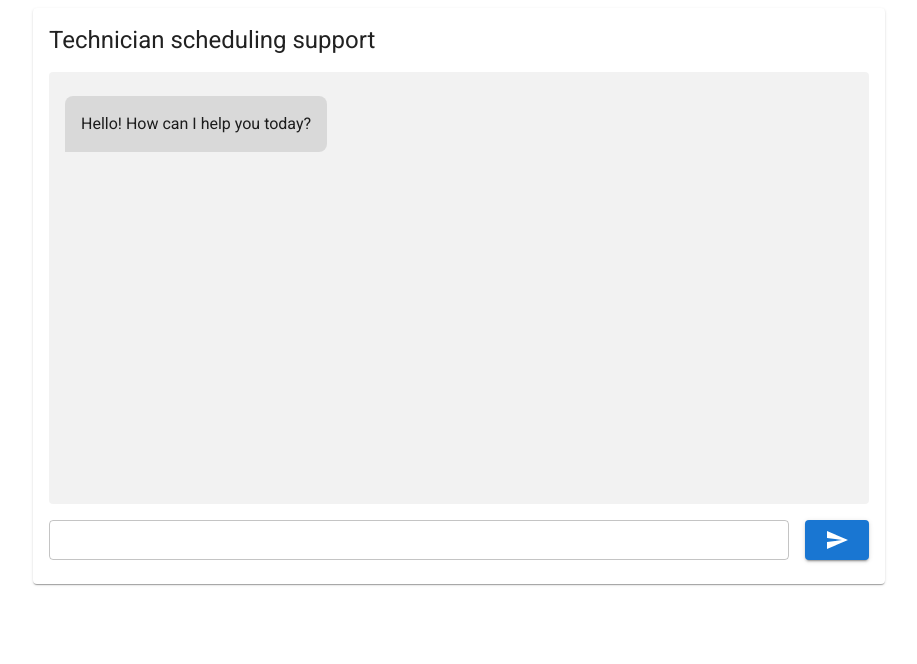
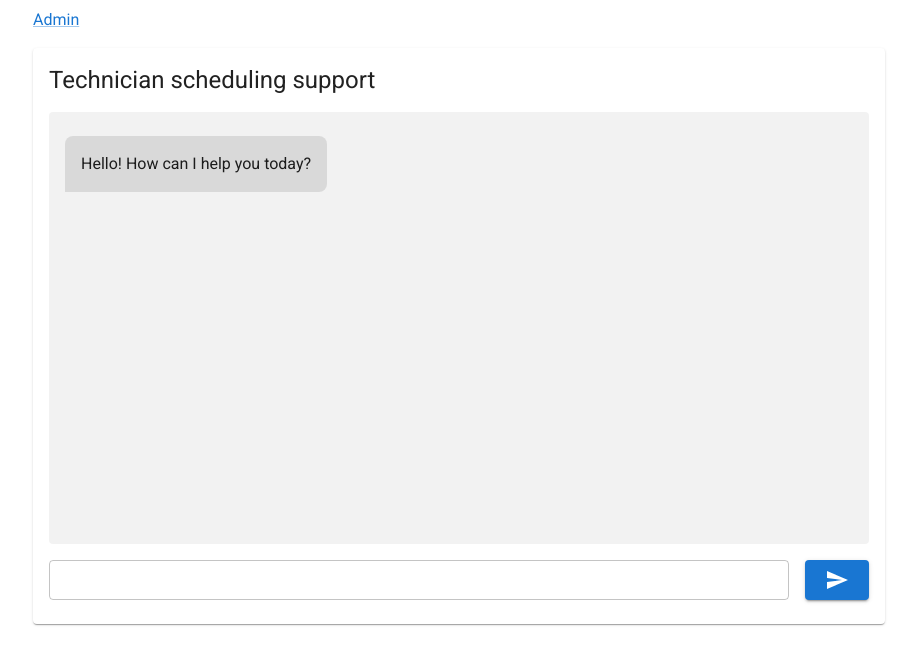
Before and after one commit to diegozambrana/booking-app, a React (Vite) app in the folder ui/: page / in a window 1280 px wide. Shown: the top 664 px of the page, without its empty margins (181-1098 px from the left). Built offline with nearby package versions, Linux system fonts and the light colour scheme; no server answers.

Commit message:
added route nav

```diff
--- a/ui/src/pages/admin/Admin.tsx
+++ b/ui/src/pages/admin/Admin.tsx
@@ -13,11 +13,13 @@ import {
   TableHead,
   TableRow,
   Typography,
+  Link as LinkBase,
 } from "@mui/material";
 import { Add, Delete } from "@mui/icons-material";
 import { Booking } from "../../types/booking";
 import { ActionModal } from "../../components/Modal";
 import { CreateBooking } from "./components/CreateBooking";
+import { Link } from "react-router";
 
 export const Admin: FC = () => {
   const { bookings, deleteBooking, createBooking } = useBooking();
@@ -34,6 +36,11 @@ export const Admin: FC = () => {
 
   return (
     <Container maxWidth="md">
+      <Box mb={2}>
+        <LinkBase component={Link} to="/">
+          Chat
+        </LinkBase>
+      </Box>
       <Box mb={1}>
         <Typography variant="h3" component={"h1"}>
           Admin
--- a/ui/src/pages/chat/Chat.tsx
+++ b/ui/src/pages/chat/Chat.tsx
@@ -8,10 +8,12 @@ import {
   Stack,
   TextField,
   Typography,
+  Link as LinkBase,
 } from "@mui/material";
 import { BaseSyntheticEvent, FC } from "react";
 import { useChat } from "./useChat";
 import { MessageBox } from "./components";
+import { Link } from "react-router";
 
 export const Chat: FC = () => {
   const {
@@ -25,6 +27,12 @@ export const Chat: FC = () => {
 
   return (
     <Container maxWidth="md">
+      <Box mb={2}>
+        <LinkBase component={Link} to="/admin">
+          Admin
+        </LinkBase>
+      </Box>
+
       <Card>
         <CardContent>
           <Box>
```
